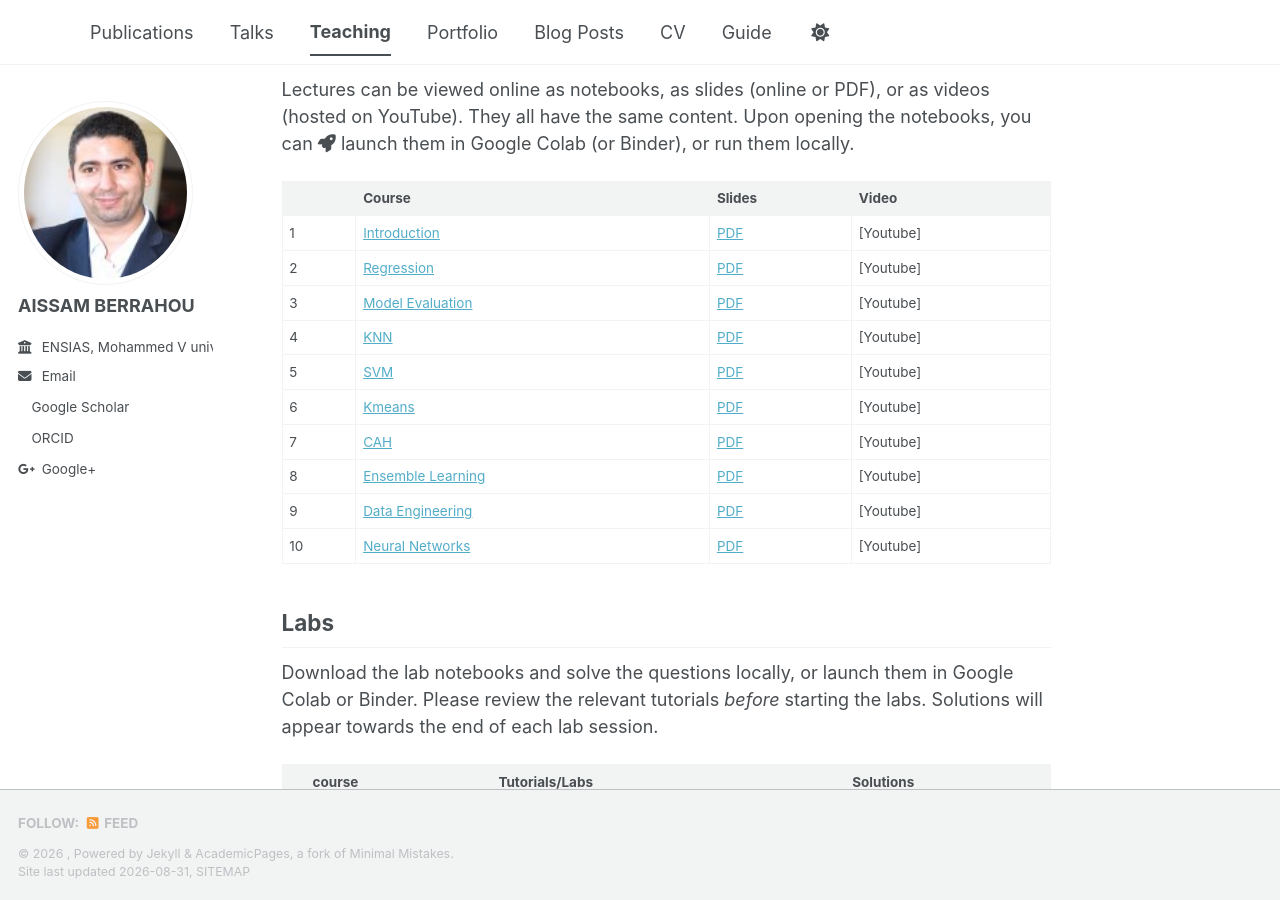
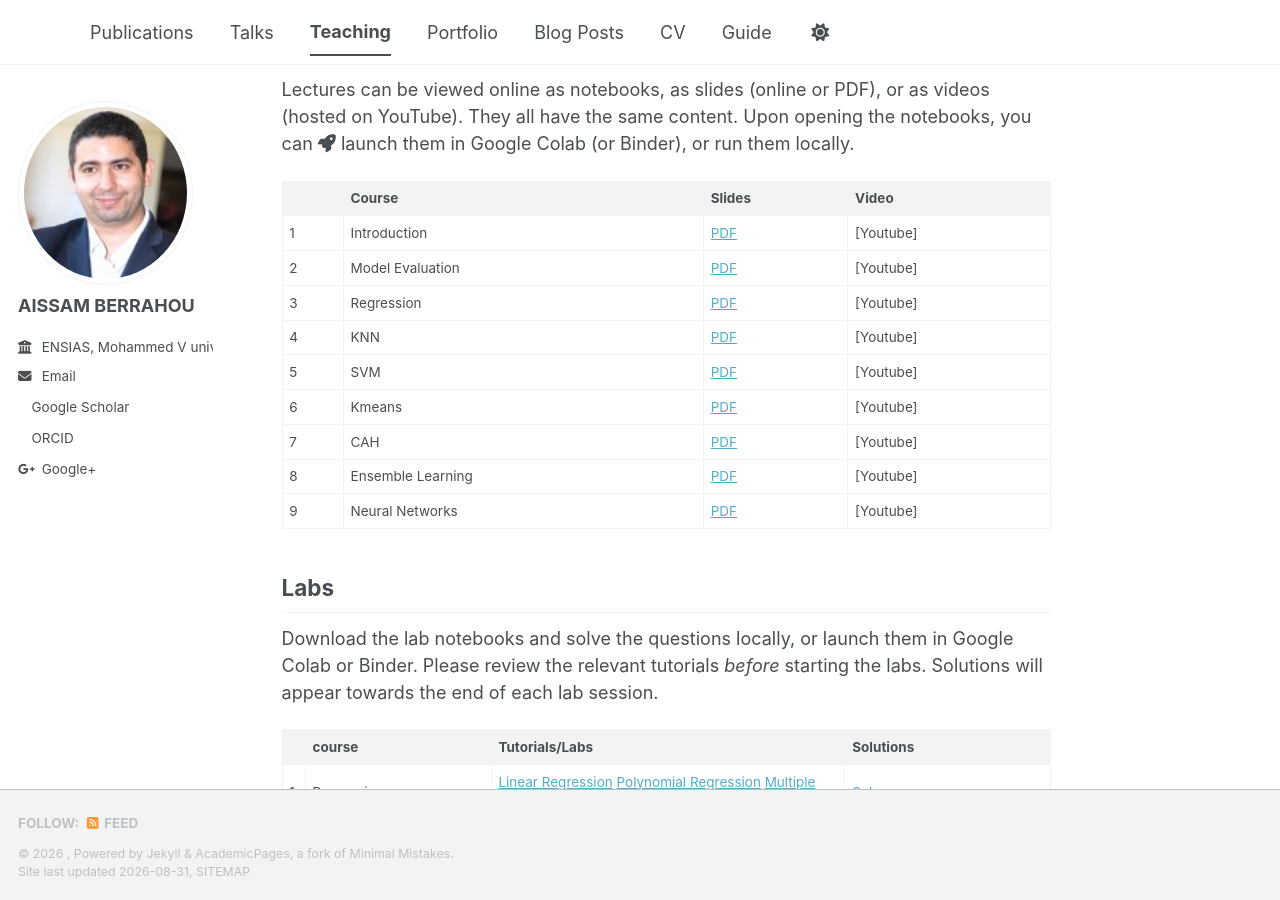
Before and after one commit to aissamberrahou/aissamberrahou.github.io, a Jekyll site: the page built from _teaching/2014-spring-teaching-1.md, in a window 1280 px wide and 900 px high, scrolled down 450 px. Built offline with Jekyll 4.4.1, drawn with Linux system fonts in a browser that asks for light colours; a style sheet for code colours, icons or effects is not loaded.

Commit message:
Update 2014-spring-teaching-1.md

```diff
--- a/_teaching/2014-spring-teaching-1.md
+++ b/_teaching/2014-spring-teaching-1.md
@@ -21,16 +21,15 @@ Upon opening the notebooks, you can <i class="fas fa-rocket"></i> launch them in
 
 |   | Course          |     Slides     |    Video   |
 |:--|:-------------------|----------------|------------|
-| 1 | [Introduction](https://ml-course.github.io/master/notebooks/introduction/)| [PDF](https://github.com/ML-course/master/blob/master/slides_pdf/01%20-%20Introduction.pdf) | [Youtube] |
-| 2 | [Regression]()           | [PDF](https://github.com/aissamberrahou/aissamberrahou.github.io/blob/master/files/R%C3%A9gression2025.pdf)  | [Youtube] |
-| 3 | [Model Evaluation]()       | [PDF](https://github.com/aissamberrahou/aissamberrahou.github.io/blob/master/files/Lecture%20Validation%20et%20%C3%A9valuation.pdf)    | [Youtube] |
-| 4 | [KNN](https://ml-course.github.io/master/notebooks/ensemble-learning)  | [PDF](https://github.com/ML-course/master/blob/master/slides_pdf/04%20-%20Ensemble%20Learning.pdf)  | [Youtube] |
-| 5 | [SVM](https://ml-course.github.io/master/notebooks/ensemble-learning)   | [PDF](https://github.com/ML-course/master/blob/master/slides_pdf/04%20-%20Ensemble%20Learning.pdf)  | [Youtube] |
-| 6 | [Kmeans](https://ml-course.github.io/master/notebooks/ensemble-learning)   | [PDF](https://github.com/ML-course/master/blob/master/slides_pdf/04%20-%20Ensemble%20Learning.pdf)  | [Youtube] |
-| 7 | [CAH](https://ml-course.github.io/master/notebooks/ensemble-learning)   | [PDF](https://github.com/ML-course/master/blob/master/slides_pdf/04%20-%20Ensemble%20Learning.pdf)  | [Youtube] |
-| 8 | [Ensemble Learning](https://ml-course.github.io/master/notebooks/ensemble-learning)   | [PDF](https://github.com/ML-course/master/blob/master/slides_pdf/04%20-%20Ensemble%20Learning.pdf)  | [Youtube] |
-| 9 | [Data Engineering](https://ml-course.github.io/master/notebooks/data-preprocessing) | [PDF](https://github.com/ML-course/master/blob/master/slides_pdf/05%20-%20Data%20Preprocessing.pdf) | [Youtube] |
-| 10 | [Neural Networks](https://ml-course.github.io/master/notebooks/neural-networks)  | [PDF](https://github.com/ML-course/master/blob/master/slides_pdf/06%20-%20Neural%20Networks.pdf)  | [Youtube] |
+| 1 | Introduction           | [PDF](https://github.com/ML-course/master/blob/master/slides_pdf/01%20-%20Introduction.pdf) | [Youtube] |
+| 2 | Model Evaluation       | [PDF](https://github.com/aissamberrahou/aissamberrahou.github.io/blob/master/files/Lecture%20Validation%20et%20%C3%A9valuation.pdf)    | [Youtube] |
+| 3 | Regression             | [PDF](https://github.com/aissamberrahou/aissamberrahou.github.io/blob/master/files/R%C3%A9gression2025.pdf)  | [Youtube] |
+| 4 | KNN                    | [PDF](https://github.com/ML-course/master/blob/master/slides_pdf/04%20-%20Ensemble%20Learning.pdf)  | [Youtube] |
+| 5 | SVM                    | [PDF](https://github.com/ML-course/master/blob/master/slides_pdf/04%20-%20Ensemble%20Learning.pdf)  | [Youtube] |
+| 6 | Kmeans                 | [PDF](https://github.com/ML-course/master/blob/master/slides_pdf/04%20-%20Ensemble%20Learning.pdf)  | [Youtube] |
+| 7 | CAH                    | [PDF](https://github.com/ML-course/master/blob/master/slides_pdf/04%20-%20Ensemble%20Learning.pdf)  | [Youtube] |
+| 8 | Ensemble Learning      | [PDF](https://github.com/ML-course/master/blob/master/slides_pdf/04%20-%20Ensemble%20Learning.pdf)  | [Youtube] |
+| 9 | Neural Networks        | [PDF](https://github.com/ML-course/master/blob/master/slides_pdf/06%20-%20Neural%20Networks.pdf)    | [Youtube] |
 
 
 ## Labs
```
